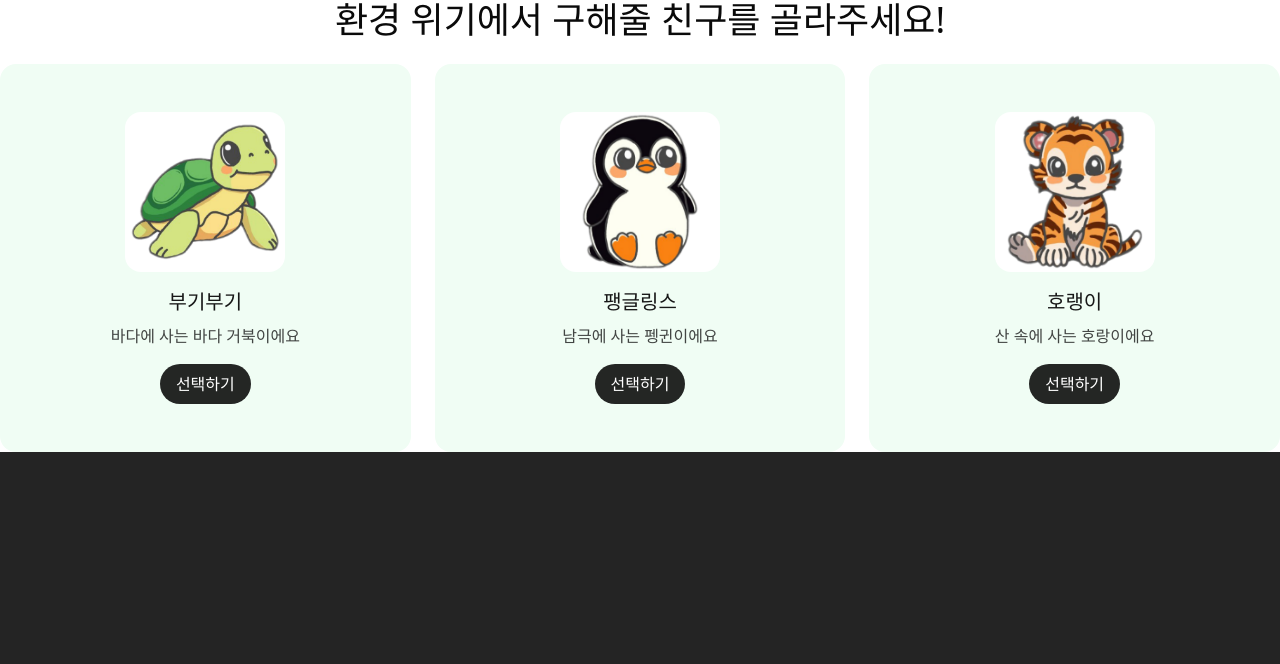
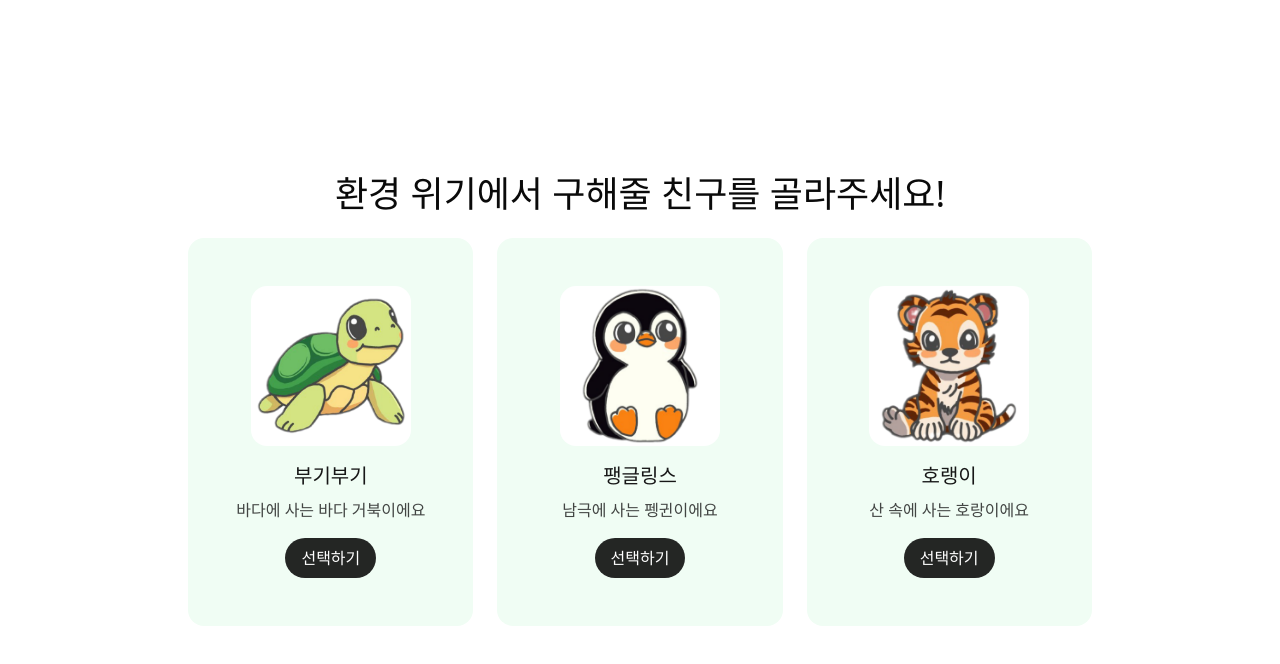
Before and after one commit to 8resd8/Econimal, a React (Vite) app in the folder FrontEnd/: page /charsel in a window 1280 px wide. Shown: the top 664 px of the page. Built offline with nearby package versions, Linux system fonts and the light colour scheme.

Commit message:
design: 화면 잘리는 문제 확인 및 해결

```diff
--- a/FrontEnd/dev-dist/sw.js
+++ b/FrontEnd/dev-dist/sw.js
@@ -82,7 +82,7 @@ define(['./workbox-78d1d747'], (function (workbox) { 'use strict';
     "revision": "3ca0b8505b4bec776b69afdba2768812"
   }, {
     "url": "index.html",
-    "revision": "0.500ha0lae5"
+    "revision": "0.mmt81jf64v8"
   }], {});
   workbox.cleanupOutdatedCaches();
   workbox.registerRoute(new workbox.NavigationRoute(workbox.createHandlerBoundToURL("index.html"), {
--- a/FrontEnd/src/pages/Home.tsx
+++ b/FrontEnd/src/pages/Home.tsx
@@ -1,11 +1,11 @@
 const Home = () => {
   return (
-    <>
+    <div className='w-screen h-screen flex items-center justify-center bg-white'>
       <div className='text-3xl'>
         🌐에코니멀 메인, <br />
         <br />
       </div>
-    </>
+    </div>
   );
 };
 
--- a/FrontEnd/src/pages/character/CharacterSelect.tsx
+++ b/FrontEnd/src/pages/character/CharacterSelect.tsx
@@ -4,7 +4,7 @@ import bgThem from '../../assets/auth_background.png';
 const CharacterSelect = () => {
   //캐릭터 선택란
   return (
-    <div>
+    <div className='w-screen h-screen flex items-center justify-center bg-white'>
       <PickChar />
     </div>
   );
```
